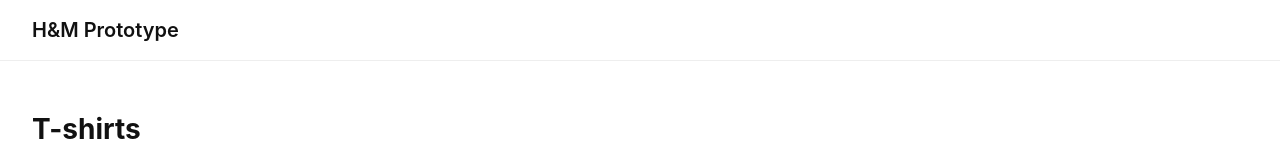
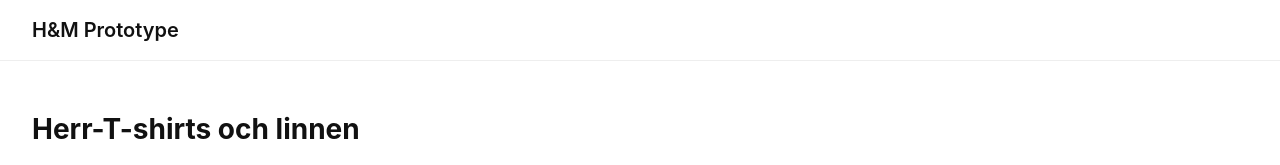
Before and after one commit to Maximilian-Benedicto/sustainability-at-a-glance, a plain HTML site: page public/index.html in a window 1280 px wide. Shown: the top 165 px of the page. Drawn offline with Linux system fonts and the light colour scheme.

Commit message:
Update page title to "Herr-T-shirts och linnen" for localization

```diff
--- a/public/index.html
+++ b/public/index.html
@@ -14,7 +14,7 @@
     </header>
 
     <main class="listing-wrapper">
-        <h1 class="page-title">T-shirts</h1>
+        <h1 class="page-title">Herr-T-shirts och linnen</h1>
 
         <section class="product-grid">
 
```
